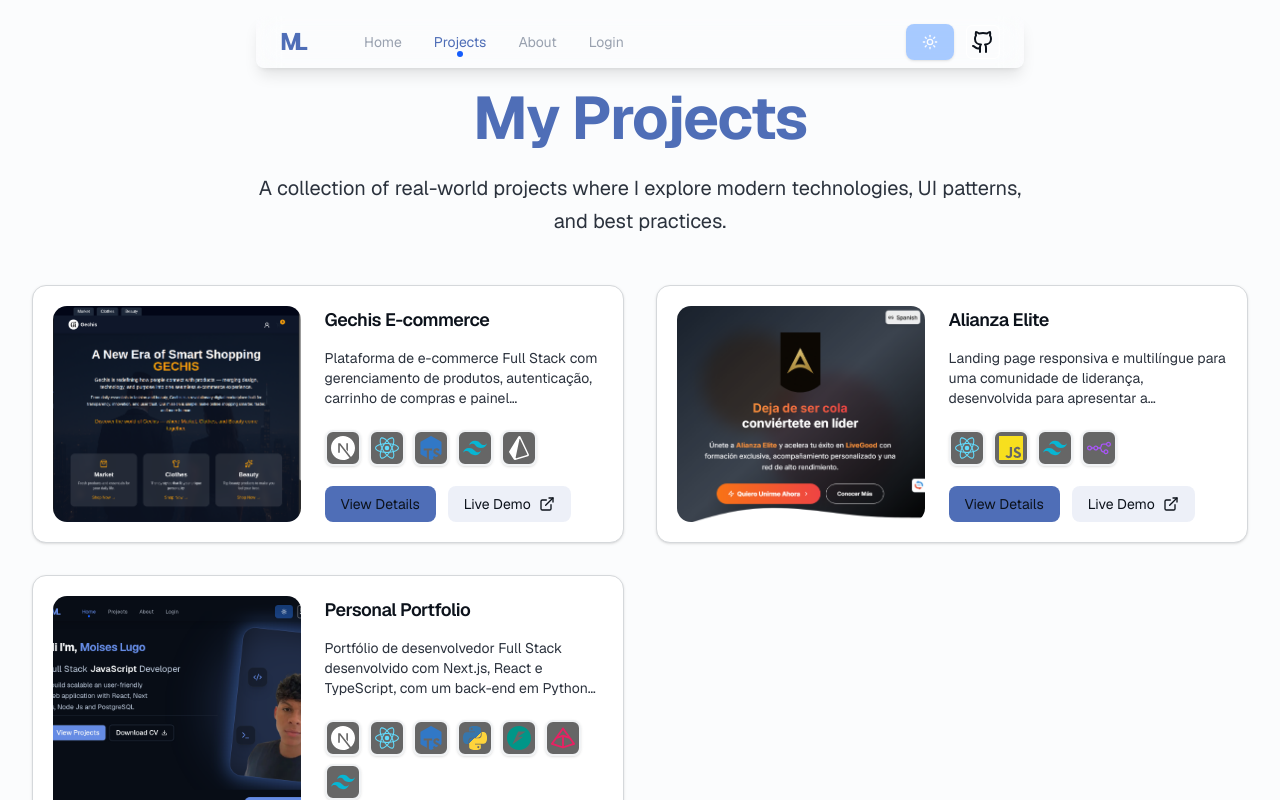
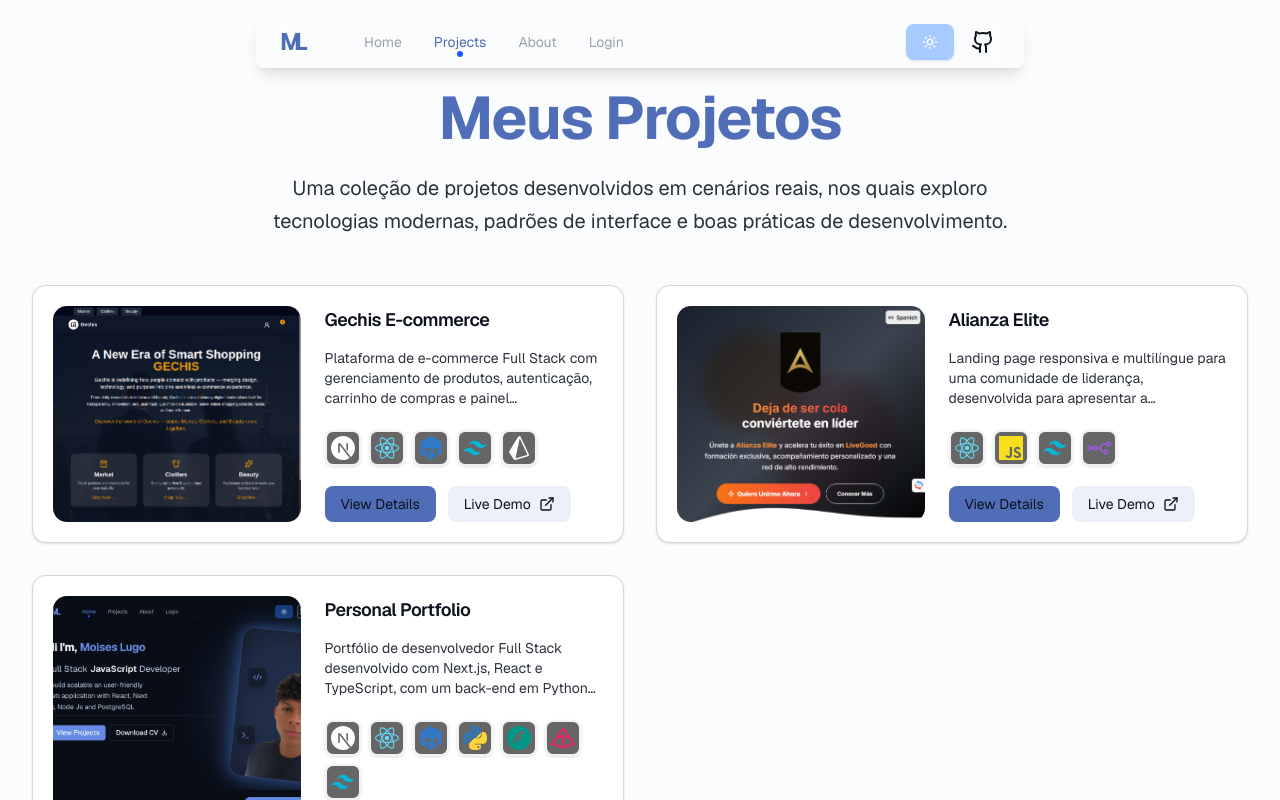
Before and after one commit to moiseslugo-04/mini-blog, a Next.js app: page /projects in a window 1280 px wide. Shown: the top 800 px of the page. Built offline with nearby package versions, Linux system fonts and the light colour scheme.

Commit message:
Translate project page content to Portuguese
Updated the project page text to Portuguese.

```diff
--- a/src/app/(public)/projects/page.tsx
+++ b/src/app/(public)/projects/page.tsx
@@ -1,17 +1,21 @@
 import ProjectCard from '@/features/projects/ProjectCard'
 import { mockProjects } from '@/features/projects/mocks'
+
 export default function ProjectPage() {
   return (
     <section className='w-full max-w-7xl mx-auto px-4 sm:px-6 lg:px-8 py-12 flex flex-col gap-12  '>
       <div className='text-center max-w-4xl mx-auto '>
         <h1 className='text-4xl md:text-6xl font-bold tracking-tight mb-6 text-primary'>
-          My Projects
+          Meus Projetos
         </h1>
+
         <p className='text-lg md:text-xl text-muted-foreground max-w-3xl mx-auto leading-relaxed'>
-          A collection of real-world projects where I explore modern
-          technologies, UI patterns, and best practices.
+          Uma coleção de projetos desenvolvidos em cenários reais, nos quais
+          exploro tecnologias modernas, padrões de interface e boas práticas
+          de desenvolvimento.
         </p>
       </div>
+
       <div className='grid  lg:grid-cols-2 justify-items-center gap-8'>
         {mockProjects.map((project) => (
           <ProjectCard key={project.projectName} {...project} />
```
